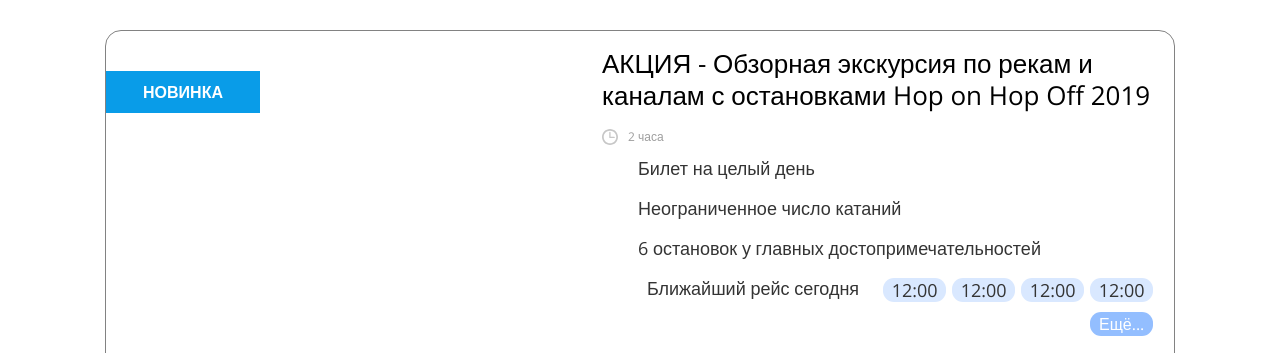
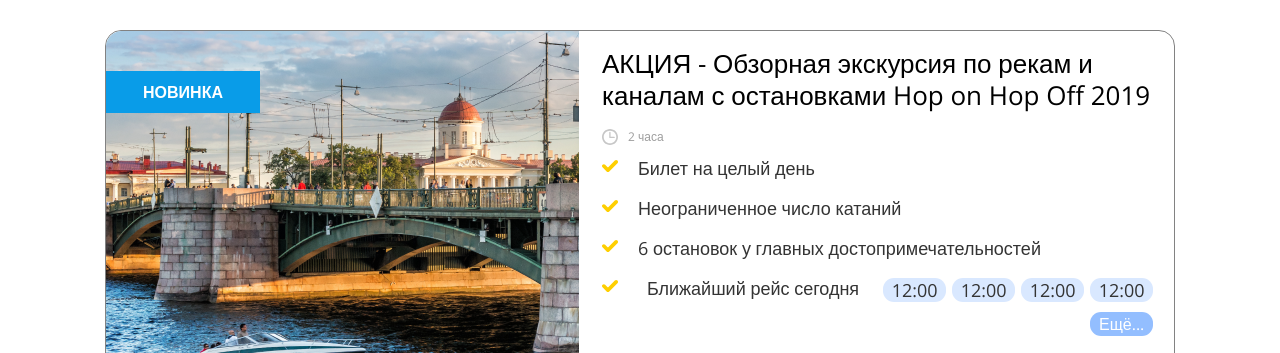
Before and after one commit to DmitriyBartenev/nevatrip, a website: page index.html in a window 1280 px wide. Shown: the top 353 px of the page. Drawn offline with nearby package versions, Linux system fonts and the light colour scheme; the site is published under a folder, as on GitHub Pages, so addresses that start at the root find nothing.

Commit message:
fixed background-img

```diff
--- a/styles/media.scss
+++ b/styles/media.scss
@@ -3,7 +3,7 @@
         width:1070px;
         display: flex;
         &__img{
-            background-image: url('/assets/saint-petersburg-desktop.png');
+            background-image: url('../assets/saint-petersburg-desktop.png');
             width:473px;
             height:369px;
             .latest{
--- a/styles/style.scss
+++ b/styles/style.scss
@@ -21,7 +21,7 @@
     &__img{
         width:341px;
         height:220px;
-        background-image: url('/assets/sankt-peterburg-piter-st-3495.png');
+        background-image: url('../assets/sankt-peterburg-piter-st-3495.png');
         position: relative;
         .latest{
             width:99px;
@@ -86,7 +86,7 @@
                 color: #4B4B4B;
                 line-height: 20px;
                 margin-bottom: 10px;
-                background-image: url('/assets/check-mark.svg');
+                background-image: url('../assets/check-mark.svg');
                 background-repeat: no-repeat;
                 padding-left:36px;
             }
```
Also changed, not shown: styles/media.css, styles/style.css, 2 other files.
